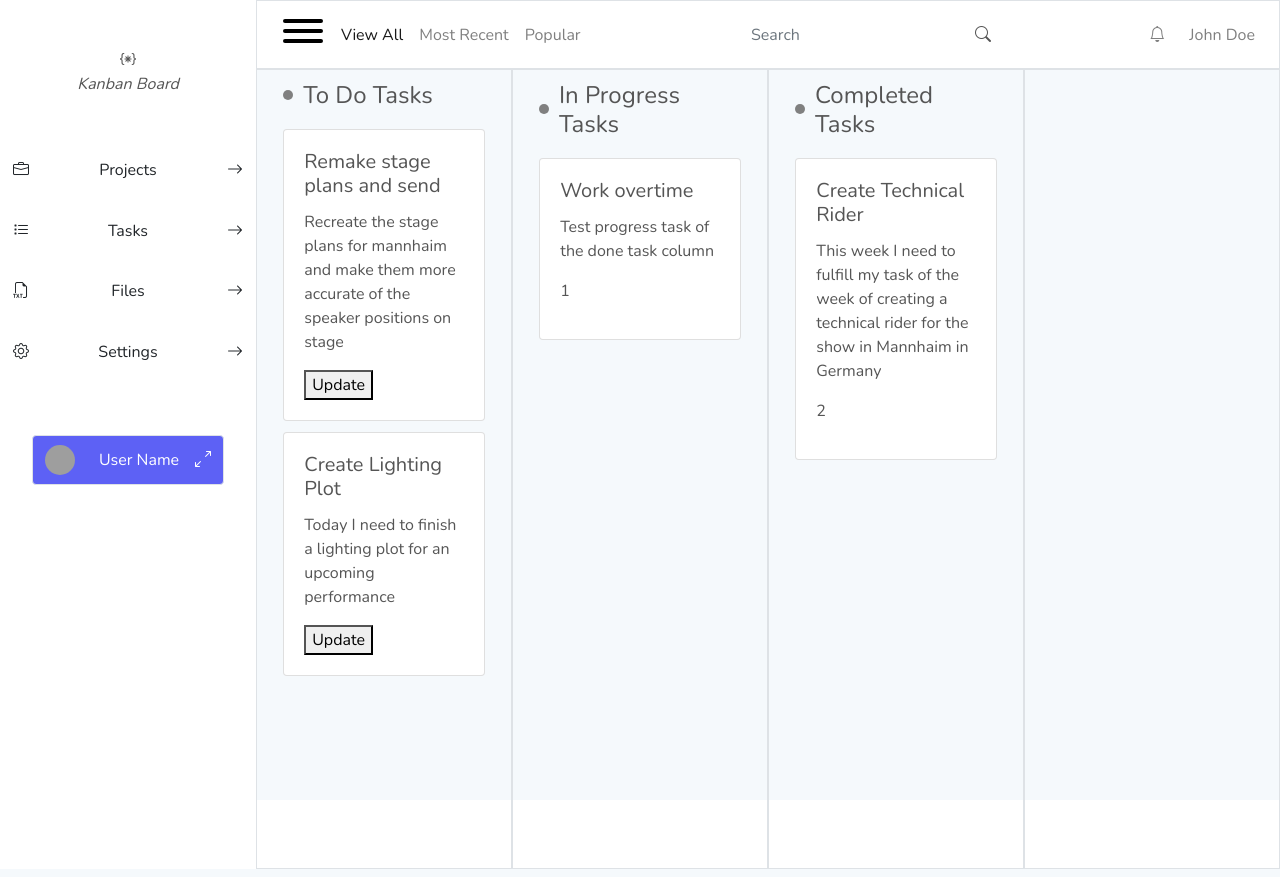
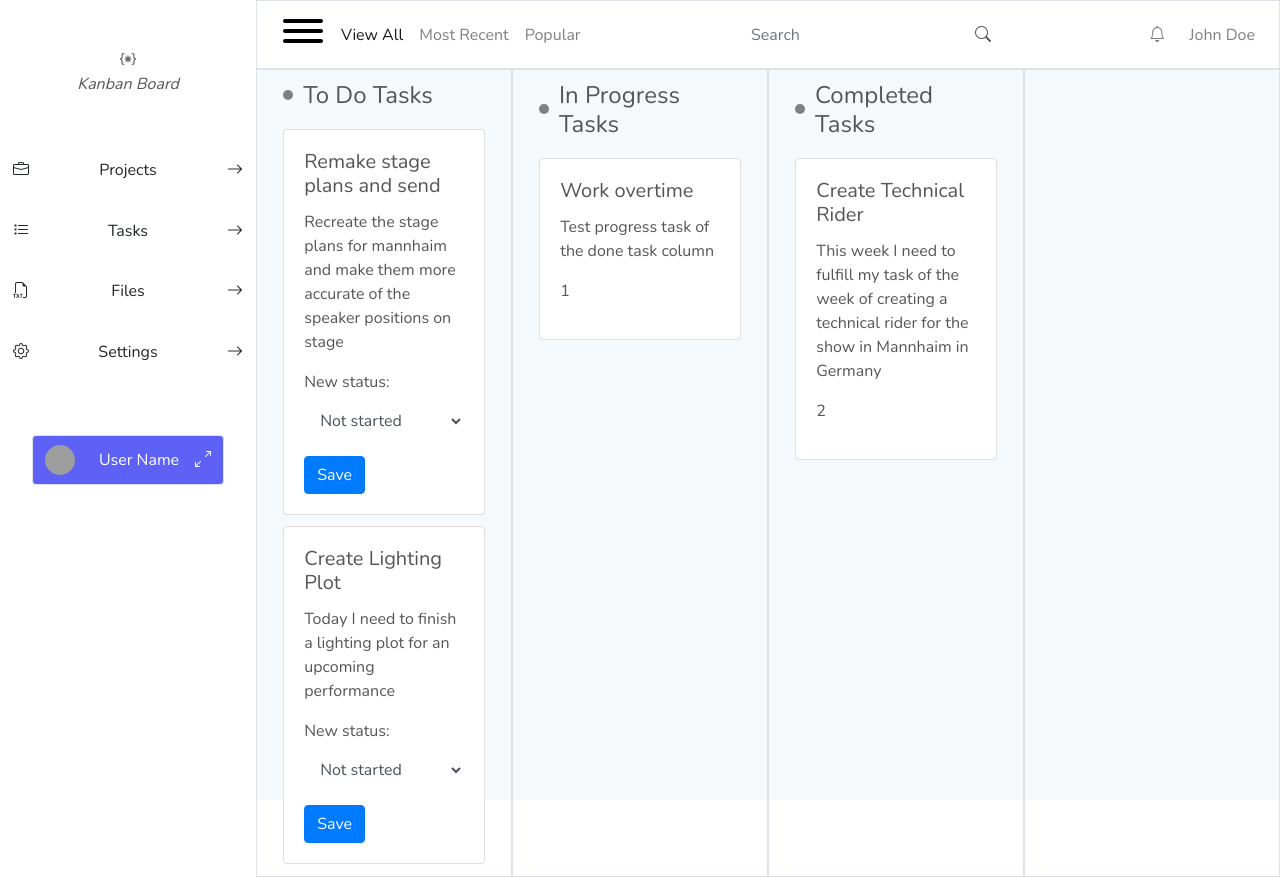
Before and after one commit to anthonyfdunphy/kanban-project, a Django app: page / in a window 1280 px wide. Run offline with Django 3.2, Linux system fonts and the light colour scheme; data comes from the database, SQL or seed files in the repository; some libraries are stand-ins or nearby versions; grey boxes are pictures that could not be loaded.

Commit message:
issue with code

```diff
--- a/kanban/home/templates/home/index.html
+++ b/kanban/home/templates/home/index.html
@@ -162,11 +162,18 @@
                         <div class="card-body">
                           <h5 class="card-title">{{ todo.task }}</h5>
                           <p class="card-text">{{ todo.content }}</p>
-                              <form id="task-form" method="POST" action="{% url 'update_task_status' todo.id %}">
-                                {% csrf_token %}
-                                <input type="hidden" name="id" value="{{ new_id }}">
-                                <button type="submit">Update</button>
-                              </form>
+                          <form method="post" action="{% url 'update_task_status' task_id=todo.id %}">
+                            {% csrf_token %}
+                            <div class="form-group">
+                              <label for="id_select">New status:</label>
+                              <select class="form-control" id="id_select" name="new_id">
+                                <option value="0">Not started</option>
+                                <option value="1">In progress</option>
+                                <option value="2">Completed</option>
+                              </select>
+                            </div>
+                            <button type="submit" class="btn btn-primary">Save</button>
+                          </form>
                         </div>
                       </div>
                     {% endfor %}
--- a/kanban/home/views.py
+++ b/kanban/home/views.py
@@ -20,8 +20,14 @@ def index(request):
 
     return render(request, 'home/index.html', context)
 
-def update_task_status(request, id):
+def update_task_status(request, task_id):
+
+    # Get the Task object with the given task_id from the database
+    task = get_object_or_404(Task, pk=task_id)
+
     if request.method == 'POST':
-        print("task new")
+        # Get the new id value from the form data
+        new_id = request.POST.get('new_id')
+        print('new_id')
 
         return redirect('home')
```
